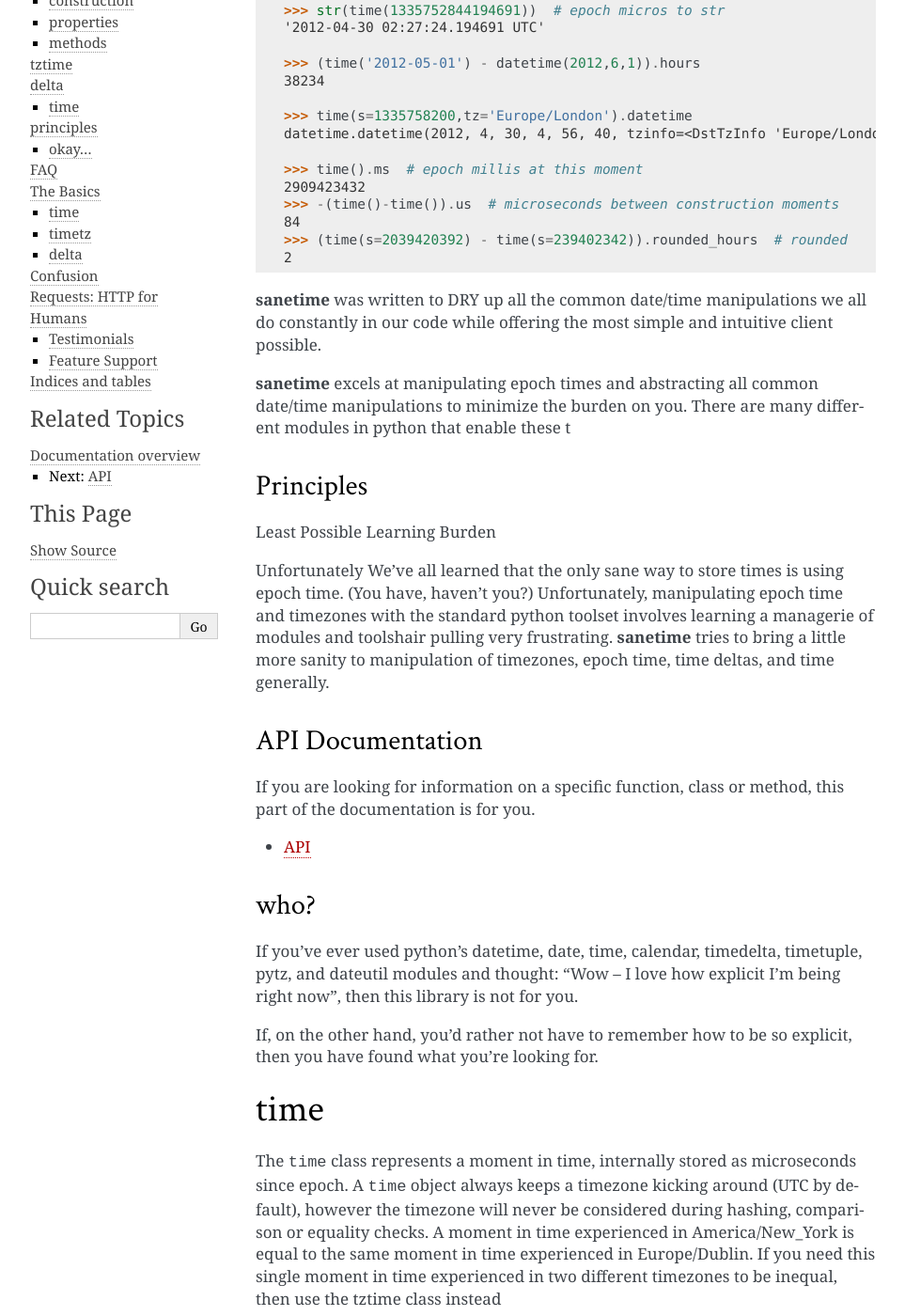
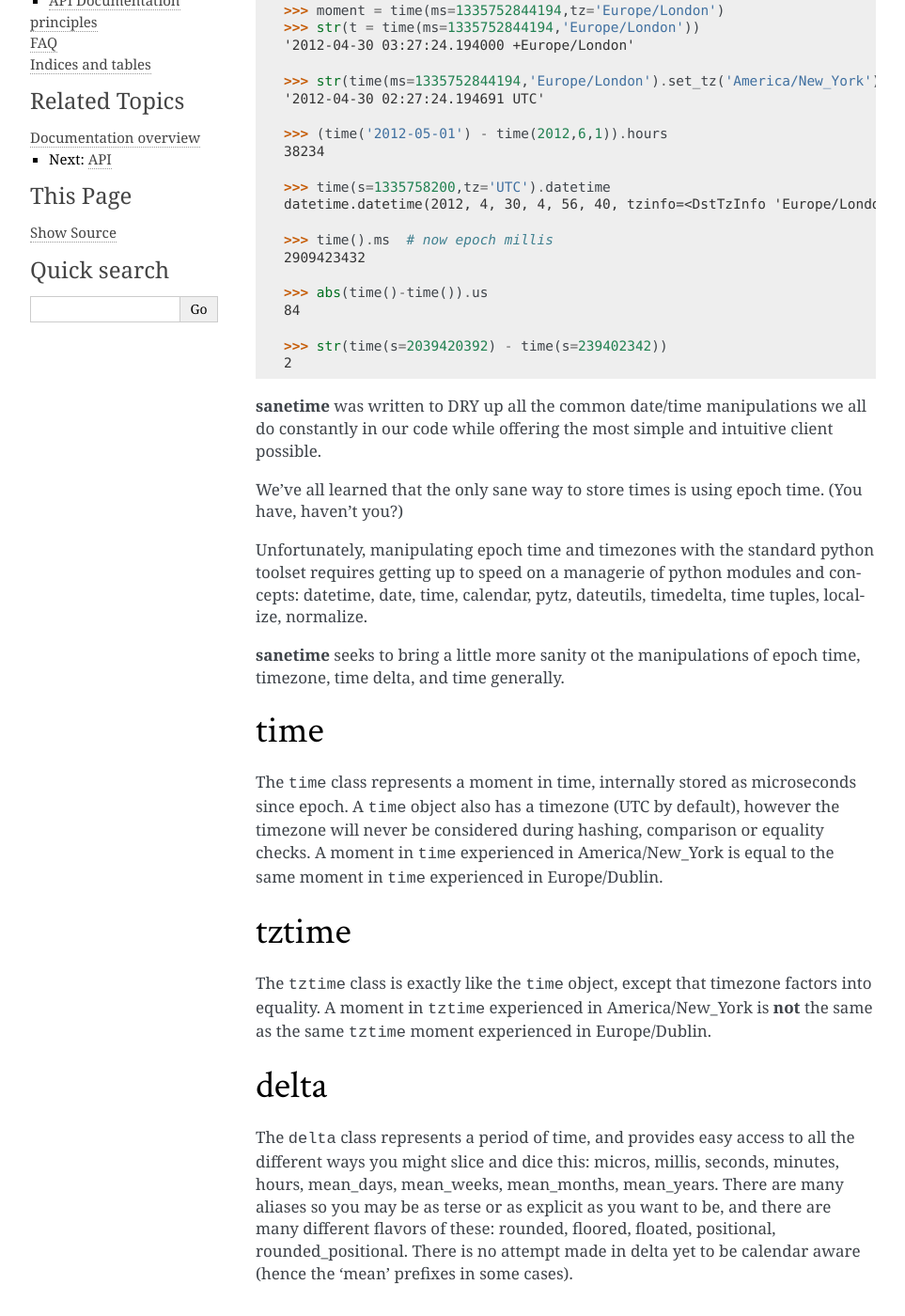
Before and after one commit to HubSpot/sanetime, a Sphinx documentation site: the page built from docs/index.rst, in a window 1280 px wide and 1400 px high, scrolled down 240 px. Shown: the whole window at 94% size, without its empty margins (148-1111 px from the left). Built offline with Sphinx 7.4.7, drawn with Linux system fonts in a browser that asks for light colours; some of the changed text lies outside the part shown.

Commit message:
add ability to change tz
for current object or by creating new object

also better docs

```diff
--- a/docs/index.rst
+++ b/docs/index.rst
@@ -7,42 +7,69 @@
 
     >>> from sanetime import time
 
-    >>> time('2011-01-01 23:00','America/New_York').ms
-    1335758969218
+    >>> time('2011-01-01 23:01','America/New_York').ms
+    1293940860000
 
-    >>> str(time(1335752844194691))  # epoch micros to str
+    >>> moment = time(ms=1335752844194,tz='Europe/London')
+    >>> str(t = time(ms=1335752844194,'Europe/London'))
+    '2012-04-30 03:27:24.194000 +Europe/London'
+
+    >>> str(time(ms=1335752844194,'Europe/London').set_tz('America/New_York'))
     '2012-04-30 02:27:24.194691 UTC'
 
-    >>> (time('2012-05-01') - datetime(2012,6,1)).hours
+    >>> (time('2012-05-01') - time(2012,6,1)).hours
     38234
 
-    >>> time(s=1335758200,tz='Europe/London').datetime
+    >>> time(s=1335758200,tz='UTC').datetime
     datetime.datetime(2012, 4, 30, 4, 56, 40, tzinfo=<DstTzInfo 'Europe/London' BST+1:00:00 DST>)
 
-    >>> time().ms  # epoch millis at this moment
+    >>> time().ms  # now epoch millis
     2909423432
-    >>> -(time()-time()).us  # microseconds between construction moments
+
+    >>> abs(time()-time()).us
     84
-    >>> (time(s=2039420392) - time(s=239402342)).rounded_hours  # rounded
+
+    >>> str(time(s=2039420392) - time(s=239402342))
     2
 
 
 **sanetime** was written to DRY up all the common date/time manipulations we all do constantly in our code while offering the most simple and intuitive client possible.
 
+We've all learned that the only sane way to store times is using epoch time. (You have, haven't you?)
 
-**sanetime** excels at manipulating epoch times and abstracting all common date/time manipulations to minimize the burden on you.  There are many different modules in python that enable these t
+Unfortunately, manipulating epoch time and timezones with the standard python toolset requires getting up to speed on a managerie of python modules and concepts: datetime, date, time, calendar, pytz, dateutils, timedelta, time tuples, localize, normalize.
+
+**sanetime** seeks to bring a little more sanity ot the manipulations of epoch time, timezone, time delta, and time generally.
 
 
-Principles
-----------
-Least Possible Learning Burden
+time
+====
+The ``time`` class represents a moment in time, internally stored as microseconds since epoch.
+A ``time`` object also has a timezone (UTC by default), however the timezone will never be considered during hashing, comparison or equality checks.
+A moment in ``time`` experienced in America/New_York is equal to the same moment in ``time`` experienced in Europe/Dublin.
 
+tztime
+======
+The ``tztime`` class is exactly like the ``time`` object, except that timezone factors into equality.
+A moment in ``tztime`` experienced in America/New_York is **not** the same as the same ``tztime`` moment experienced in Europe/Dublin.
 
+delta
+=====
+The ``delta`` class represents a period of time, and provides easy access to all the different ways you might slice and dice this: micros, millis, seconds, minutes, hours, mean_days, mean_weeks, mean_months, mean_years.
+There are many aliases so you may be as terse or as explicit as you want to be, and there are many different flavors of these: rounded, floored, floated, positional, rounded_positional.
+There is no attempt made in delta yet to be calendar aware (hence the 'mean' prefixes in some cases).
 
-Unfortunately
-We've all learned that the only sane way to store times is using epoch time. (You have, haven't you?)
-Unfortunately, manipulating epoch time and timezones with the standard python toolset involves learning a managerie of modules and toolshair pulling very frustrating.
-**sanetime** tries to bring a little more sanity to manipulation of timezones, epoch time, time deltas, and time generally.
+span
+====
+The ``span`` class represents a window of time ranging from one specific moment in time to another specific moment in time.
+You can think of it as a start ``time`` with a ``delta``, or as a start ``time`` and a stop ``time``.
+
+django
+======
+A django model field is also provided: SaneTimeField, that makes it super simple to store a sanetime.
+They honor the auto_add and auto_add_now features to easily turn your sanetimes into updated_at or created_at fields.
+And they even work with south out of the box.
+
 
 API Documentation
 -----------------
@@ -56,106 +83,11 @@
    api
 
 
-who?
-----
-If you've ever used python's datetime, date, time, calendar, timedelta, timetuple, pytz, and dateutil modules and thought: "Wow -- I love how explicit I'm being right now", then this library is not for you.
-
-If, on the other hand, you'd rather not have to remember how to be so explicit, then you have found what you're looking for.
-
-
-time
-====
-The ``time`` class represents a moment in time, internally stored as microseconds since epoch.
-A ``time`` object always keeps a timezone kicking around (UTC by default), however the timezone will never be considered during hashing, comparison or equality checks.
-A moment in time experienced in America/New_York is equal to the same moment in time experienced in Europe/Dublin.
-If you need this single moment in time experienced in two different timezones to be inequal, then use the tztime class instead
-
-tztime
-======
-All the features of time, except that it
-
-
-
-construction
-------------
-from epoch time
-::
-
-    >>> from sanetime import time
-    >>> t = time()
-    >>> time(t.us) == time(us=t.us) == time(micros=t.us) == time(microseconds=t.us)
-    True
-    >>> time(ms=1) == time(millis=1) == time(milliseconds=1)
-    True
-    >>> time(s=1) == time(secs=1) == time(seconds=1)
-    True
-
-
-from string
-::
-
-    >>> #
-    >>> time
-
-    >>> str(time(2**50))
-    '2011-01-01 23:00','America/New_York').ms
-    1335758969218
-
-    >>> str(time(1335752844194691))  # human readable str
-    '2012-04-30 02:27:24.194691 UTC'
-
-    >>> time(s=1335758200,tz='Europe/London').datetime
-    datetime.datetime(2012, 4, 30, 4, 56, 40, tzinfo=<DstTzInfo 'Europe/London' BST+1:00:00 DST>)
-
-    >>> time().ms  # epoch millis at this moment
-    2909423432
-
-    >>> -(time()-time()).us
-    84
-
-    >>> (time(s=2039420392) - time(s=239402342)).rounded_hours
-    2
-
-
-properties
-----------
-
-methods
--------
-
-
-tztime
-======
-``tztime`` represents a moment in time and where that time was experienced (i.e. the timezone), internally stored as microseconds since epoch and timezone.
-
-delta
-=====
-``delta`` is an amount of time, internally stored as microseconds.
-
-
-
-
-
-time
-----
-
-If you're looking to get a better handle on what it can do, just read through the examples
-
-
 
 principles
 ==========
 * intuitive: easy to remember methods, with many reasonable aliases - be as verbose (and communicative) or as terse (and efficient) as you want to be.  for example  t = time();  t.ms == t.millis == t.milliseconds
 * simple: eas
-
-
-
-
-
-
-okay...
-----------
-
 
 
 FAQ
@@ -168,50 +100,6 @@
 
 
 
-The Basics
-==========
-
-time
-----
-``time`` represents only a moment in time, internally stored as microseconds since epoch.
-
-timetz
-------
-``timetz`` represents a moment in time and where that time is experienced (i.e. the timezone), internally stored as microseconds since epoch and timezone.
-
-delta
------
-
-
-
-Confusion
-=========
-Though sanetime avoids a menagerie of confusion you'd encounter without it, it does introduce one unavoidable? point of confusion.  delta's can never change based on context -- that means a delta(d=1) is always 24 hours.  So you have to be careful around daylight savings time jumps.   Whenever you use something like this: delta(d=1), you should be thinking 24 hours.  For example:
-
-
-
-::
-
-    >>> time('2011-01-01','America/New_York').ms
-    23208402093
-
-    >>> tztime('2012-04-15 12:30','America/New_York')-delta(d=1)
-
-    48238492992932
-
-    >>> -(time()-time()).us
-    84
-
-    >>> (time('2011-01-01',tz='America/New_York') - time('2011-01-01',tz='America/Phoenix')).h
-    2
-
-    >>> str(time('2011-01-01',tz='America/New_York') + delta(h=12)).with_tz('America/Phoenix'))
-
-
-
-Requests: HTTP for Humans
-=========================
-
 Release v\ |version|. (:ref:`Installation <install>`)
 
 Requests is an :ref:`ISC Licensed <isc>` HTTP library, written in Python, for human beings.
@@ -220,70 +108,10 @@
 the HTTP capabilities you need, but the API is thoroughly **broken**.
 It was built for a different time — and a different web. It requires an *enormous* amount of work (even method overrides) to perform the simplest of tasks.
 
-Things shouldn’t be this way. Not in Python.
-
-::
-
-    >>> r = requests.get('https://api.github.com', auth=('user', 'pass'))
-    >>> r.status_code
-    204
-    >>> r.headers['content-type']
-    'application/json'
-    >>> r.text
-    ...
 
 See `the same code, without Requests <https://gist.github.com/973705>`_.
 
 Requests takes all of the work out of Python HTTP/1.1 — making your integration with web services seamless. There's no need to manually add query strings to your URLs, or to form-encode your POST data. Keep-alive and HTTP connection pooling are 100%  automatic, powered by `urllib3 <https://github.com/shazow/urllib3>`_, which is embedded within Requests.
-
-
-Testimonials
-------------
-
-`Heroku <http://heroku.com>`_, `PayPal <https://www.paypal.com/>`_,
-`Transifex <https://www.transifex.net/>`_,
-`Native Instruments <http://www.native-instruments.com/>`_, `The Washington Post <http://www.washingtonpost.com/>`_,
-`Twitter, Inc <http://twitter.com>`_,
-`Readability <http://readability.com>`_, and
-Federal US Institutions
-use Requests internally. It has been installed over 100,000 times from PyPI.
-
-**Armin Ronacher**
-    Requests is the perfect example how beautiful an API can be with the
-    right level of abstraction.
-
-**Matt DeBoard**
-    I'm going to get @kennethreitz's Python requests module tattooed
-    on my body, somehow. The whole thing.
-
-**Daniel Greenfeld**
-    Nuked a 1200 LOC spaghetti code library with 10 lines of code thanks to
-    @kennethreitz's request library. Today has been AWESOME.
-
-**Kenny Meyers**
-    Python HTTP: When in doubt, or when not in doubt, use Requests. Beautiful,
-    simple, Pythonic.
-
-
-Feature Support
----------------
-
-Requests is ready for today's web.
-
-- International Domains and URLs
-- Keep-Alive & Connection Pooling
-- Sessions with Cookie Persistence
-- Browser-style SSL Verification
-- Basic/Digest Authentication
-- Elegant Key/Value Cookies
-- Automatic Decompression
-- Unicode Response Bodies
-- Multipart File Uploads
-- Connection Timeouts
-- ``.netrc`` support
-
-
-
 
 
 Indices and tables
--- a/setup.py
+++ b/setup.py
@@ -1,7 +1,7 @@
 #!/usr/bin/env python
 from distutils.core import setup
 
-VERSION = '4.0.5'
+VERSION = '4.0.6'
 
 setup(
     name='sanetime',
```
Also changed, not shown: 2 other files.
